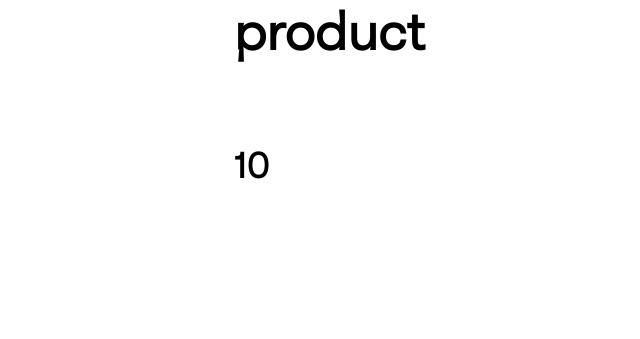
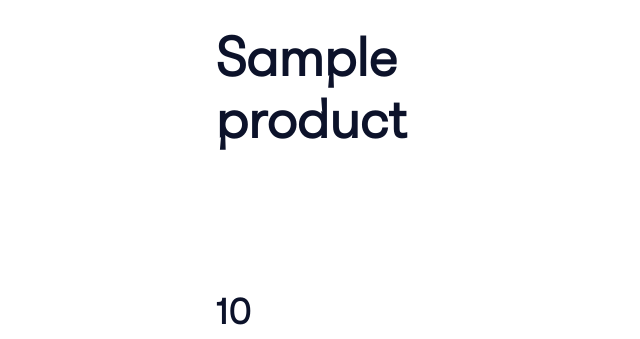
Before and after one commit to Vi1704ca/Shop, a Python web app: template shop/templates/shop.html in a window 1280 px wide. Shown: the part 1519-1858 px from the top of the page, without its empty margins (146-786 px from the left). Run offline with Jinja, Linux system fonts and the light colour scheme; the template is opened without the code that fills it: most values are stand-ins (such as "Sample title", 1, 10 or a date in 2020).

Commit message:
added Homework Sophia and fixed sorting and products

```diff
--- a/shop/static/css/shop.css
+++ b/shop/static/css/shop.css
@@ -17,8 +17,8 @@ main{
 .products {
     display: flex;
     flex-wrap: wrap;
-    gap: 32px;
-    justify-content: space-between;
+    gap: 1.75vw;
+    justify-content: flex-start;
     align-items: flex-start;
     padding: 0 1vw;
     margin-left: 2vw;
@@ -26,47 +26,51 @@ main{
 }
 
 .product-card {
-    flex: 0 1 calc((100% - 96px - 2vw) / 4);
-    min-width: 140px;
+    display: flex;
     background: white;
-    padding: 10px;
-    border-radius: 10px;
+    padding: 1.2vw;
+    border-radius: 12px;
     box-sizing: border-box;
-    display: flex;
     flex-direction: column;
     justify-content: space-between;
+    height: 54vh;
+    width: 23%;
 }
 
-.product-card img{
-    display: block;
-    margin: 0 auto 8px auto;
-    max-width: 100%;
-    height: 30vh;
-    width: 30vh;
+.product-card:hover {
+    transform: translateY(-5px);
+    background-color: #f4f4f4;
 }
 
-.product_name{
+.product-card img {
     display: flex;
+    margin: 0 auto 3vh auto;
+    width: 32vh;
+    height: 32vh;
+    object-fit: contain;
+    border-radius: 8px;
+}
+
+.product_name {
+    position: relative;
     margin-top: 0.5vh;
-    margin-bottom: 1vh;
-    font-size: 3vh;
-    color: hsl(0, 0%, 0%);
+    color: #0C122A;
     text-align: left;
     font-family: var(--fontParagraph);
     font-weight: 800;
+    font-size: 3vh;
+    padding-right: 0.75vw;
+    margin-left: 0;
 }
 
-.product_name::first-line{
-    font-size: 1.8vh;
-}
-
-.product_price{
-    margin-top: 3.5vh;
+.product_price {
+    display: flex;
+    margin-top: auto;
     margin-bottom: 0;
-    font-size: 2vh;
-    color: hsl(0, 0%, 0%);
+    color: #0C122A;
     text-align: left;
     font-weight: 700;
+    font-size: 2vh;
 }
 
 :root{
@@ -96,8 +100,20 @@ button:hover {
     top: 15vh;
     display: flex;     /*  знаю что молодец */
     justify-content: flex-start;
+}
 
+.sorting button.active {
+  background-color: #F4F4F4;
+  color: #000;
+  box-shadow: inset 0 -2px 0 rgba(0,0,0,0.03);
+}
 
+.sorting button:focus {
+  outline: none;
+  background-color: #F4F4F4;
+  color: #000;
+  border-color: #d9d9d9;
+  box-shadow: 0 0 0 3px rgba(0,0,0,0.03);
 }
 
 .all-select{
@@ -108,7 +124,7 @@ button:hover {
     height: 7vh;
     padding: 0vh;
     font-size: 2vh;
-    background-color: #F4F4F4;
+    background-color: #ffffff;
     border: 0.15vw solid #E7E7EA; /*display-flex : */
     border-radius: 50%;
     margin: 1vh;
@@ -162,3 +178,7 @@ button:hover {
 #first{
     background-color: #F4F4F4;
 }
+
+.page-return img {
+    fill: red;
+}
--- a/shop/static/js/filter.js
+++ b/shop/static/js/filter.js
@@ -1,6 +1,6 @@
 $(document).ready(function () {
     $('.sorting button').on('click', function () {
-        let type = $(this).data('type'); // сразу получаем тип продукта
+        let type = $(this).data('type');
 
         $.ajax({
             contentType: 'application/json',
@@ -9,22 +9,42 @@ $(document).ready(function () {
             data: JSON.stringify({ type_product: type }),
             success: function (response) {
                 $("#products").empty();
+
                 for (let product of response['products']) {
-                    let productDiv = $('<div>', { id: `product-${product.product_id}`, class: 'product-item' });
+                    let productCard = $('<div>', {
+                        id: `product-${product.product_id}`,
+                        class: 'product-card'
+                    });
 
-                    productDiv.append($('<img>', {
+                    productCard.append($('<img>', {
                         src: `/shop/static/images/products/${product.product_name}.png`,
                         width: "200px",
-                        height: '200px'
+                        height: '200px',
+                        class: 'product-image',
+                        alt: product.product_name
                     }));
-                    productDiv.append($('<p>', { text: product.product_name, class: 'product_name' }));
-                    productDiv.append($('<p>', { text: product.product_price, class: 'product_price' }));
+
+                    productCard.append($('<p>', {
+                        text: product.product_name,
+                        class: 'product_name'
+                    }));
+
+                    productCard.append($('<p>', {
+                        text: `$${product.product_price}`,
+                        class: 'product_price'
+                    }));
 
                     if (response['is_admin']) {
-                        productDiv.append($("<a>", { text: "DELETE", href: `/delete_product?id=${product.product_id}` }));
+                        productCard.append(
+                            $("<a>", {
+                                text: "DELETE",
+                                href: `/delete_product?id=${product.product_id}`,
+                                class: 'delete-btn'
+                            })
+                        );
                     }
 
-                    $("#products").append(productDiv);
+                    $("#products").append(productCard);
                 }
             }
         });
--- a/shop/templates/shop.html
+++ b/shop/templates/shop.html
@@ -73,7 +73,7 @@
             {% for product in list_product %}
             <!--  <div id="product-1">  -->
                 <div class = 'product-card' id = "product-{{product.id}}">
-                    <img src="{{ url_for('shop.static', filename= 'images/products/' + product.product_name + '.png') }}" alt="{{product.product_name}}" width="200px" height="200px">
+                    <img id="product-image" src="{{ url_for('shop.static', filename= 'images/products/' + product.product_name + '.png') }}" alt="{{product.product_name}}" >
                     <p class = 'product_name'>{{product.product_name}}</p>
                     <p class = 'product_price'>{{product.price}}</p>
                     <!-- <p>Кількість продукту: {{product.count}}</p> -->
@@ -94,7 +94,7 @@
 
     <div class = "pages">
         <button class = "page-return">
-            <img src="h1" alt="B">
+            <img src="{{ url_for('shop.static', filename='images/icon/return.svg') }}">
         </button>
         <button class = "page-number" id = "first">
             1
@@ -118,7 +118,7 @@
             7
         </button>
         <button class = "page-next">
-            <img src="h2" alt="V">
+            <img src="{{ url_for('shop.static', filename='images/icon/next.png') }}">
         </button>
     </div>
 
```
Also changed, not shown: Project/static/icon/not.png (added), shop/static/images/icon/next.png (added), shop/static/images/icon/return.png (added), shop/static/images/icon/return.svg (added).
